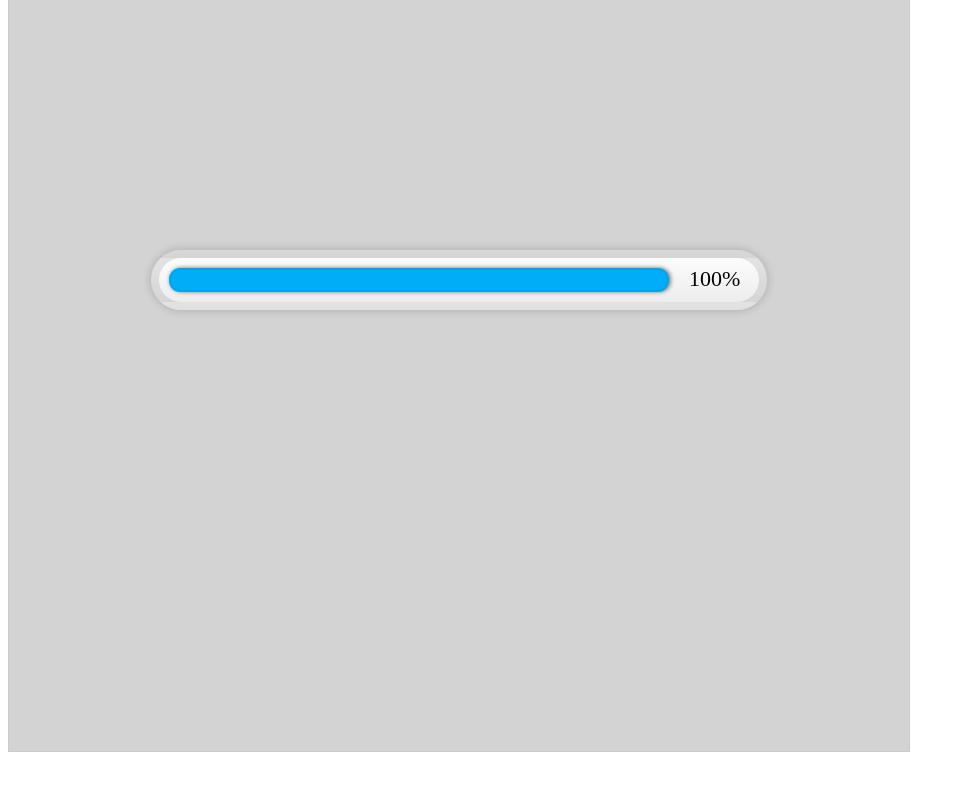
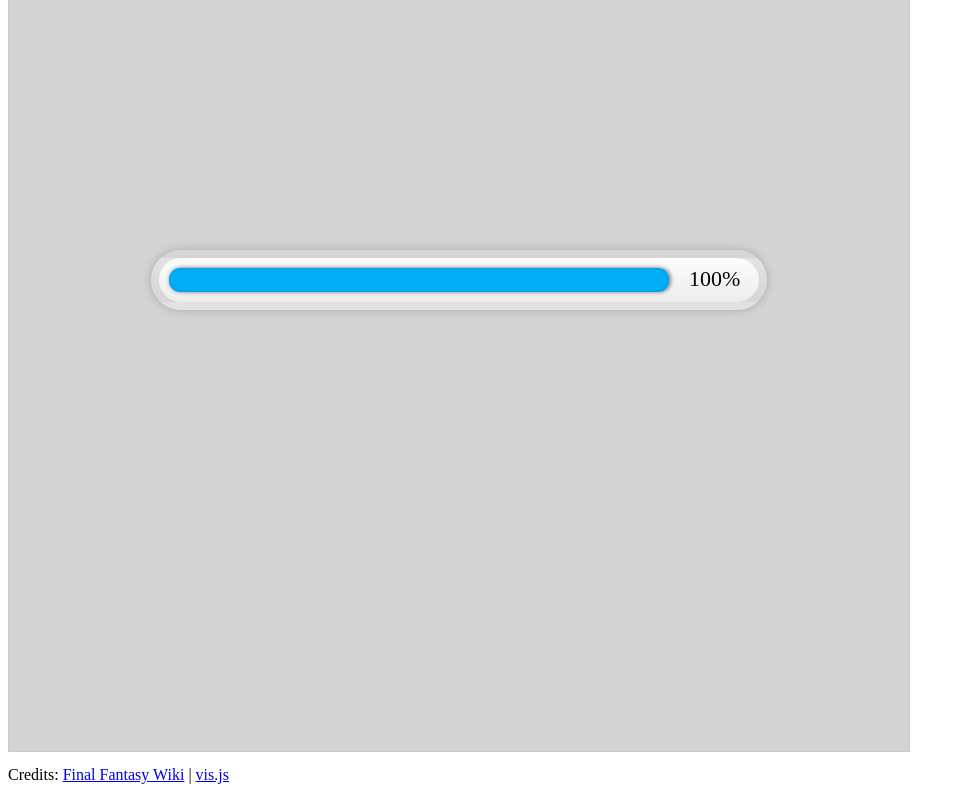
Before and after one commit to wasabigeek/ffxii-genius, a plain HTML site: page index.html in a window 1280 px wide. Shown: the part 303-1103 px from the top of the page, without its empty margins (0-965 px from the left). Before the commit the page ends 1061 px from the top, so only its background shows below. Drawn offline with nearby package versions, Linux system fonts and the light colour scheme.

Commit message:
feat: Add credits

```diff
--- a/index.html
+++ b/index.html
@@ -186,5 +186,9 @@
       </div>
     </div>
   </div>
+  <p>
+    Credits: <a href="https://finalfantasy.fandom.com/wiki/Bazaar_(Final_Fantasy_XII)#Zodiac_versions">Final Fantasy Wiki</a> |
+    <a href="https://visjs.org/">vis.js</a>
+  </p>
 </body>
 </html>
```
